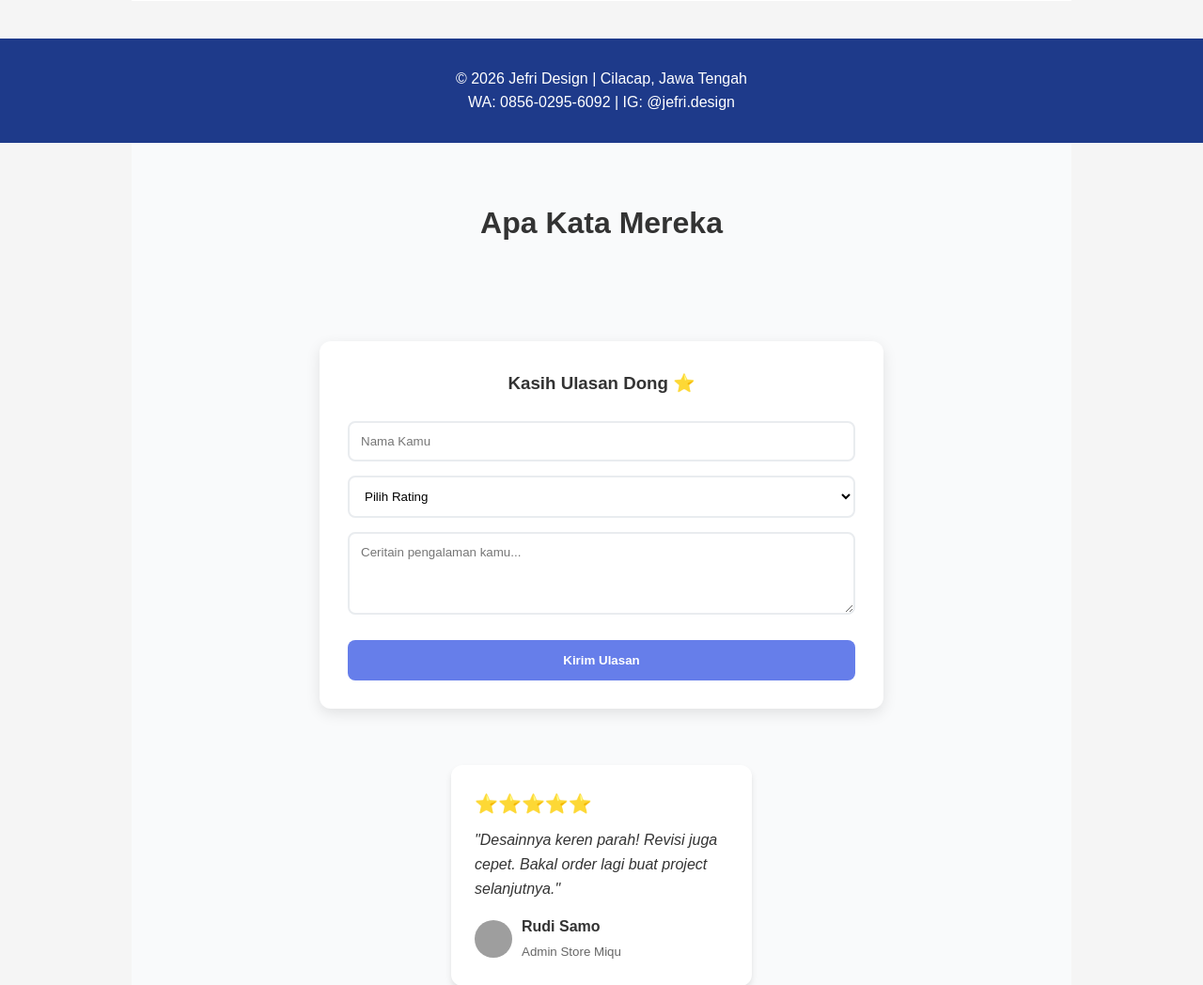
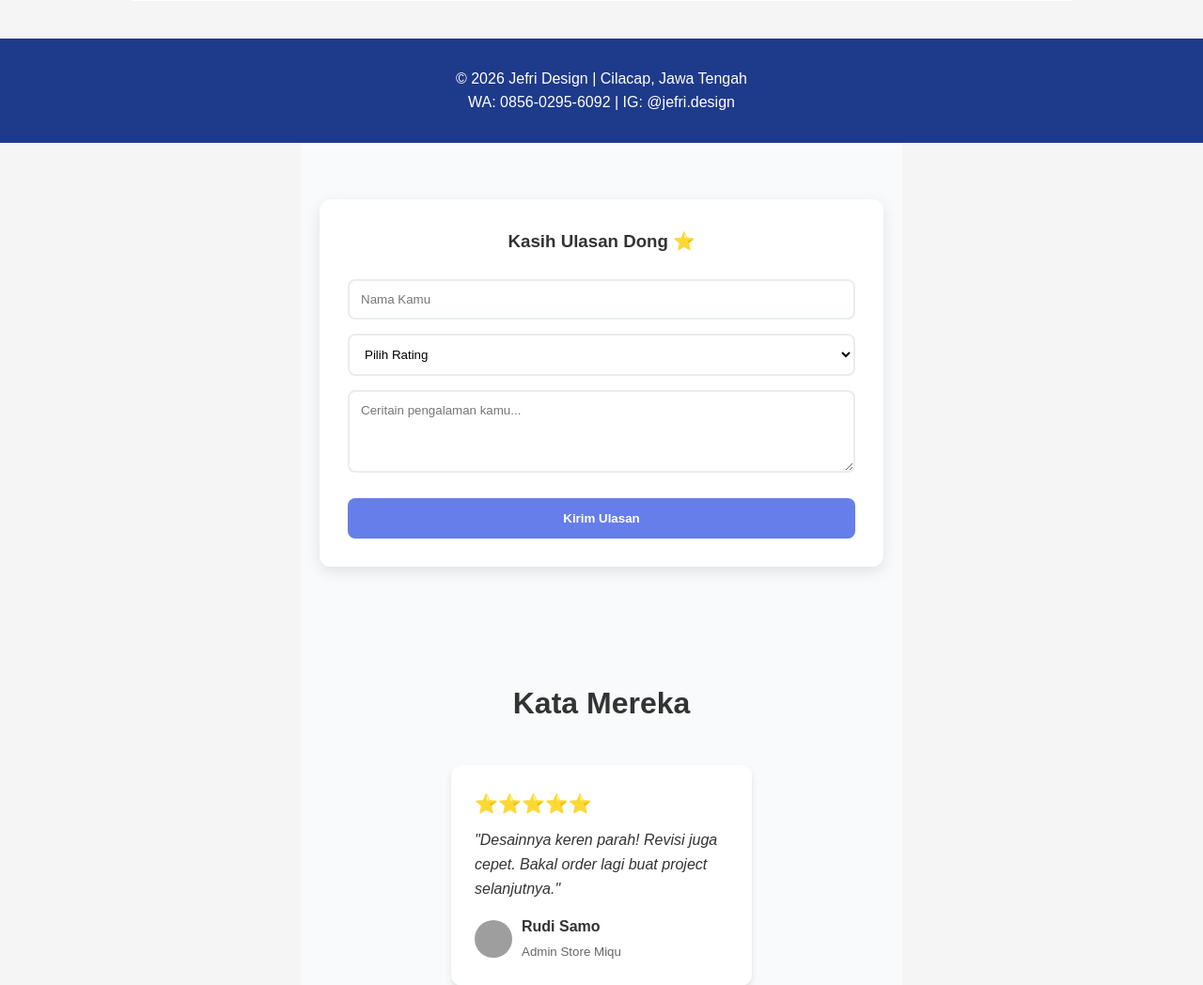
Before and after one commit to Jefrijefri92-lgtm/portfolio-jefri, a Python web app: template templates/index.html in a window 1280 px wide. Shown: the part 1196-2244 px from the top of the page at 94% size. Run offline with Jinja, Linux system fonts and the light colour scheme; the template is opened without the code that fills it, so the values that code supplies are empty; grey boxes are pictures that could not be loaded.

Commit message:
Update index.html

```diff
--- a/templates/index.html
+++ b/templates/index.html
@@ -155,13 +155,10 @@
         <a href="#" class="close">&times;</a>
          <img src="/static/logo3.jpg">
     </div>
-    <section style="padding: 60px 20px; background: #f9fafb;">
-    <h2 style="text-align: center; margin-bottom: 40px; font-size: 2rem;">Apa Kata Mereka</h2>
 
     <div style="display: flex; flex-wrap: wrap; justify-content: center; gap: 30px; max-width: 1000px; margin: auto;">
     <!-- ========== START SECTION ULASAN YANG BENER ========== -->
 <section style="padding: 60px 20px; background: #f9fafb;">
-
 
     <!-- FORM ULASAN - PASTIIN DI LUAR DIV FLEX -->
     <div style="max-width: 600px; margin: 0 auto 60px auto;">
@@ -190,7 +187,8 @@
             </button>
         </form>
     </div>
-
+ <section style="padding: 60px 20px; background: #f9fafb;">
+    <h2 style="text-align: center; margin-bottom: 40px; font-size: 2rem;">Kata Mereka</h2>
     <!-- LIST ULASAN - INI YANG PAKE FLEX -->
     <div style="display: flex; flex-wrap: wrap; justify-content: center; gap: 30px; max-width: 1200px; margin: 0 auto;">
 
```
